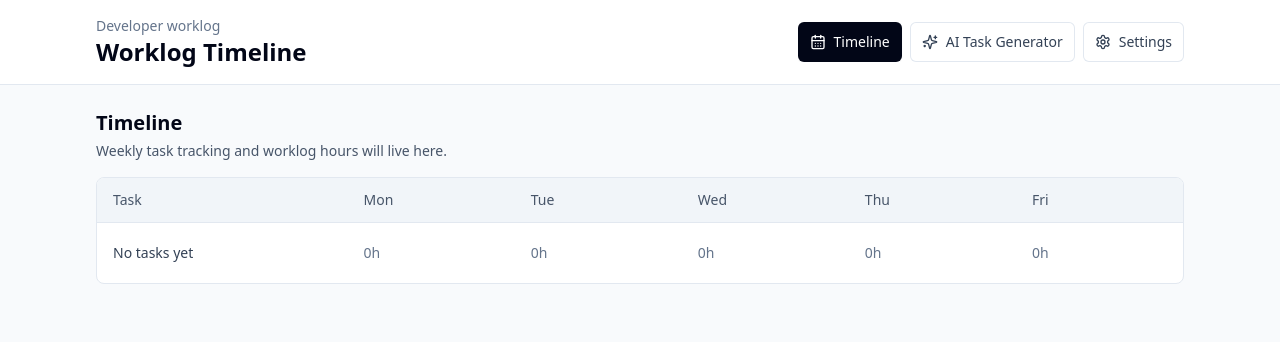
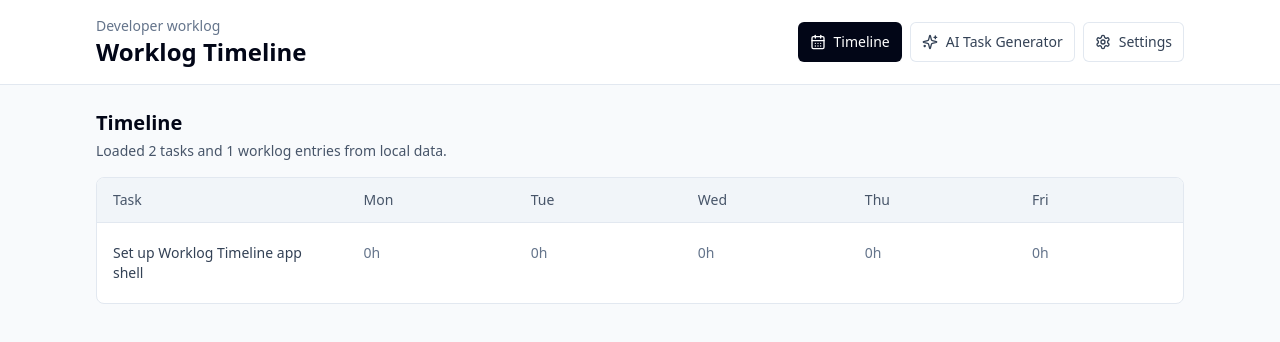
Before and after one commit to tranbalong96/worklog-timeline, a React (Vite) app: page / in a window 1280 px wide. Shown: the top 342 px of the page. Built offline with nearby package versions, Linux system fonts and the light colour scheme.

Commit message:
feat: add local data model and storage

```diff
--- a/src/App.tsx
+++ b/src/App.tsx
@@ -1,9 +1,10 @@
-import { useState } from 'react';
+import { useEffect, useState } from 'react';
 import { CalendarDays, Settings, Sparkles } from 'lucide-react';
 import { AppShell } from './components/AppShell';
 import { AITaskGeneratorPage } from './pages/AITaskGeneratorPage';
 import { SettingsPage } from './pages/SettingsPage';
 import { TimelinePage } from './pages/TimelinePage';
+import { loadAppData, saveAppData } from './services/storageService';
 
 type PageKey = 'timeline' | 'ai-task-generator' | 'settings';
 
@@ -31,11 +32,16 @@ const pages = [
 
 function App() {
   const [activePage, setActivePage] = useState<PageKey>('timeline');
+  const [appData] = useState(loadAppData);
+
+  useEffect(() => {
+    saveAppData(appData);
+  }, [appData]);
 
   const pageContent = {
-    timeline: <TimelinePage />,
+    timeline: <TimelinePage tasks={appData.tasks} worklogs={appData.worklogs} />,
     'ai-task-generator': <AITaskGeneratorPage />,
-    settings: <SettingsPage />,
+    settings: <SettingsPage settings={appData.settings} />,
   }[activePage];
 
   return (
--- /dev/null
+++ b/src/data/defaultAppData.ts
@@ -0,0 +1,53 @@
+import type { AppData } from '../types/worklog';
+
+const createdAt = '2026-05-26T00:00:00.000Z';
+
+export const defaultAppData: AppData = {
+  version: 1,
+  settings: {
+    defaultWorkHoursPerDay: 8,
+    weekStart: 'monday',
+    ai: {
+      enabled: false,
+      provider: 'disabled',
+      apiKey: '',
+      baseUrl: '',
+      model: '',
+      temperature: 0.2,
+    },
+  },
+  tasks: [
+    {
+      id: 'task-setup-worklog-app',
+      code: 'WORKLOG-1',
+      title: 'Set up Worklog Timeline app shell',
+      description: 'Create the first React, TypeScript, Vite, and Tailwind app structure.',
+      type: 'chore',
+      status: 'done',
+      createdAt,
+      updatedAt: createdAt,
+    },
+    {
+      id: 'task-design-data-model',
+      code: 'WORKLOG-2',
+      title: 'Define local-first worklog data model',
+      description: 'Prepare strongly typed tasks, worklogs, reports, and settings.',
+      type: 'feature',
+      status: 'in-progress',
+      createdAt,
+      updatedAt: createdAt,
+    },
+  ],
+  worklogs: [
+    {
+      id: 'worklog-setup-2026-05-26',
+      taskId: 'task-setup-worklog-app',
+      date: '2026-05-26',
+      hours: 2,
+      note: 'Initial project setup.',
+      createdAt,
+      updatedAt: createdAt,
+    },
+  ],
+  dailyReports: [],
+};
--- a/src/pages/SettingsPage.tsx
+++ b/src/pages/SettingsPage.tsx
@@ -1,4 +1,10 @@
-export function SettingsPage() {
+import type { Settings } from '../types/worklog';
+
+type SettingsPageProps = {
+  settings: Settings;
+};
+
+export function SettingsPage({ settings }: SettingsPageProps) {
   return (
     <section className="space-y-4">
       <div>
@@ -10,11 +16,15 @@ export function SettingsPage() {
       <div className="grid gap-3 sm:grid-cols-2">
         <div className="rounded-lg border border-slate-200 bg-white p-4">
           <p className="text-sm font-medium text-slate-700">General</p>
-          <p className="mt-1 text-sm text-slate-500">Default workday settings placeholder.</p>
+          <p className="mt-1 text-sm text-slate-500">
+            {settings.defaultWorkHoursPerDay}h days, week starts on {settings.weekStart}.
+          </p>
         </div>
         <div className="rounded-lg border border-slate-200 bg-white p-4">
           <p className="text-sm font-medium text-slate-700">AI Provider</p>
-          <p className="mt-1 text-sm text-slate-500">Provider configuration placeholder.</p>
+          <p className="mt-1 text-sm text-slate-500">
+            {settings.ai.enabled ? settings.ai.provider : 'Disabled'}.
+          </p>
         </div>
       </div>
     </section>
--- a/src/pages/TimelinePage.tsx
+++ b/src/pages/TimelinePage.tsx
@@ -1,10 +1,17 @@
-export function TimelinePage() {
+import type { Task, WorklogEntry } from '../types/worklog';
+
+type TimelinePageProps = {
+  tasks: Task[];
+  worklogs: WorklogEntry[];
+};
+
+export function TimelinePage({ tasks, worklogs }: TimelinePageProps) {
   return (
     <section className="space-y-4">
       <div>
         <h2 className="text-xl font-semibold text-slate-950">Timeline</h2>
         <p className="mt-1 text-sm text-slate-600">
-          Weekly task tracking and worklog hours will live here.
+          Loaded {tasks.length} tasks and {worklogs.length} worklog entries from local data.
         </p>
       </div>
       <div className="overflow-hidden rounded-lg border border-slate-200 bg-white">
@@ -17,7 +24,9 @@ export function TimelinePage() {
           <div className="px-4 py-3">Fri</div>
         </div>
         <div className="grid min-w-[720px] grid-cols-[1.5fr_repeat(5,1fr)] text-sm text-slate-500">
-          <div className="px-4 py-5 font-medium text-slate-700">No tasks yet</div>
+          <div className="px-4 py-5 font-medium text-slate-700">
+            {tasks[0]?.title ?? 'No tasks yet'}
+          </div>
           <div className="px-4 py-5">0h</div>
           <div className="px-4 py-5">0h</div>
           <div className="px-4 py-5">0h</div>
--- /dev/null
+++ b/src/services/storageService.ts
@@ -0,0 +1,62 @@
+import { defaultAppData } from '../data/defaultAppData';
+import type { AppData } from '../types/worklog';
+
+export const STORAGE_KEY = 'worklog_timeline_data_v1';
+
+function cloneDefaultData(): AppData {
+  return structuredClone(defaultAppData);
+}
+
+function isRecord(value: unknown): value is Record<string, unknown> {
+  return typeof value === 'object' && value !== null;
+}
+
+function isAppData(value: unknown): value is AppData {
+  if (!isRecord(value)) {
+    return false;
+  }
+
+  return (
+    value.version === 1 &&
+    isRecord(value.settings) &&
+    Array.isArray(value.tasks) &&
+    Array.isArray(value.worklogs) &&
+    Array.isArray(value.dailyReports)
+  );
+}
+
+function canUseLocalStorage(): boolean {
+  return typeof window !== 'undefined' && typeof window.localStorage !== 'undefined';
+}
+
+export function loadAppData(): AppData {
+  if (!canUseLocalStorage()) {
+    return cloneDefaultData();
+  }
+
+  const storedValue = window.localStorage.getItem(STORAGE_KEY);
+
+  if (!storedValue) {
+    return cloneDefaultData();
+  }
+
+  try {
+    const parsedData: unknown = JSON.parse(storedValue);
+
+    if (isAppData(parsedData)) {
+      return parsedData;
+    }
+  } catch {
+    return cloneDefaultData();
+  }
+
+  return cloneDefaultData();
+}
+
+export function saveAppData(appData: AppData): void {
+  if (!canUseLocalStorage()) {
+    return;
+  }
+
+  window.localStorage.setItem(STORAGE_KEY, JSON.stringify(appData));
+}
--- /dev/null
+++ b/src/types/worklog.ts
@@ -0,0 +1,59 @@
+export type TaskType = 'feature' | 'bug' | 'chore' | 'research' | 'meeting';
+
+export type TaskStatus = 'todo' | 'in-progress' | 'done';
+
+export type WeekStart = 'monday' | 'sunday';
+
+export type AIProvider = 'disabled' | 'gemini' | 'openai-compatible' | 'ollama' | 'lm-studio';
+
+export type Task = {
+  id: string;
+  code: string;
+  title: string;
+  description: string;
+  type: TaskType;
+  status: TaskStatus;
+  createdAt: string;
+  updatedAt: string;
+};
+
+export type WorklogEntry = {
+  id: string;
+  taskId: string;
+  date: string;
+  hours: number;
+  note: string;
+  createdAt: string;
+  updatedAt: string;
+};
+
+export type DailyReport = {
+  id: string;
+  date: string;
+  content: string;
+  createdAt: string;
+  updatedAt: string;
+};
+
+export type AISettings = {
+  enabled: boolean;
+  provider: AIProvider;
+  apiKey: string;
+  baseUrl: string;
+  model: string;
+  temperature: number;
+};
+
+export type Settings = {
+  defaultWorkHoursPerDay: number;
+  weekStart: WeekStart;
+  ai: AISettings;
+};
+
+export type AppData = {
+  version: number;
+  settings: Settings;
+  tasks: Task[];
+  worklogs: WorklogEntry[];
+  dailyReports: DailyReport[];
+};
```
Also changed, not shown: .claude/phase-plan.md.
